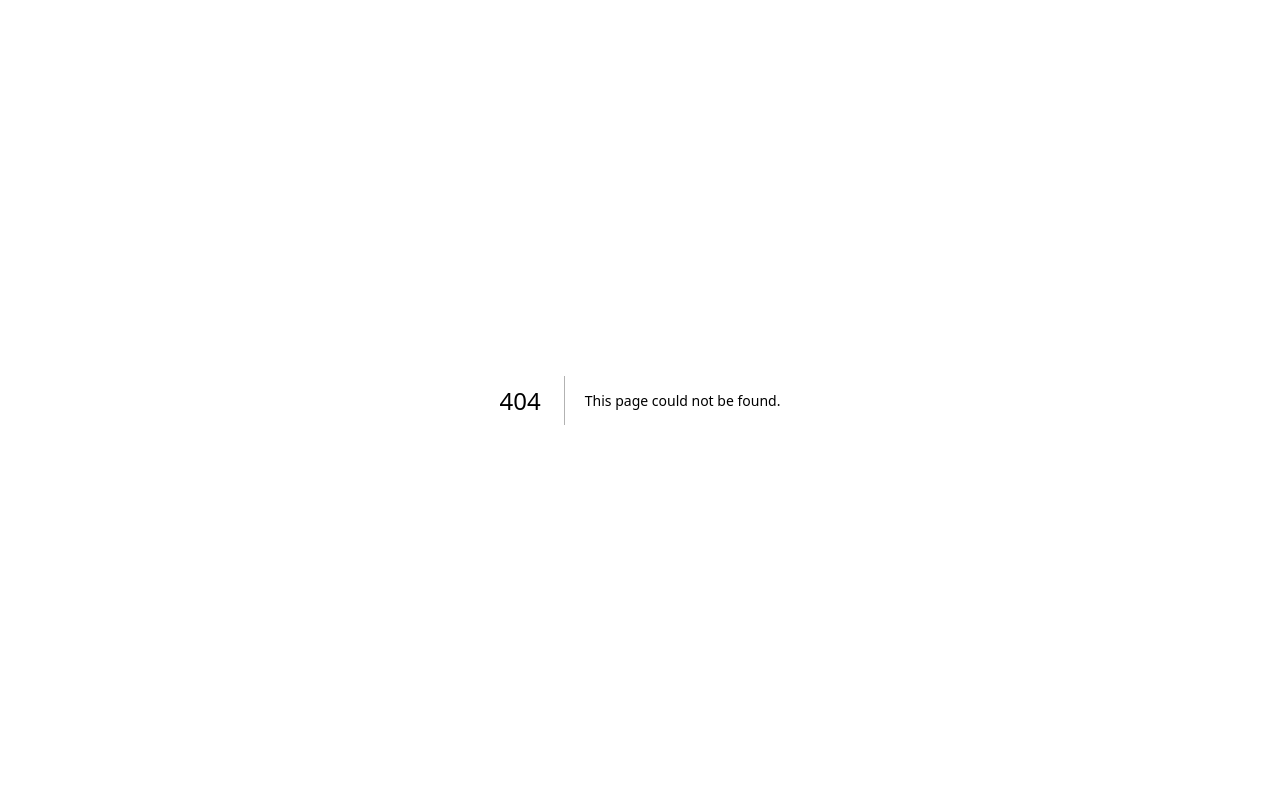
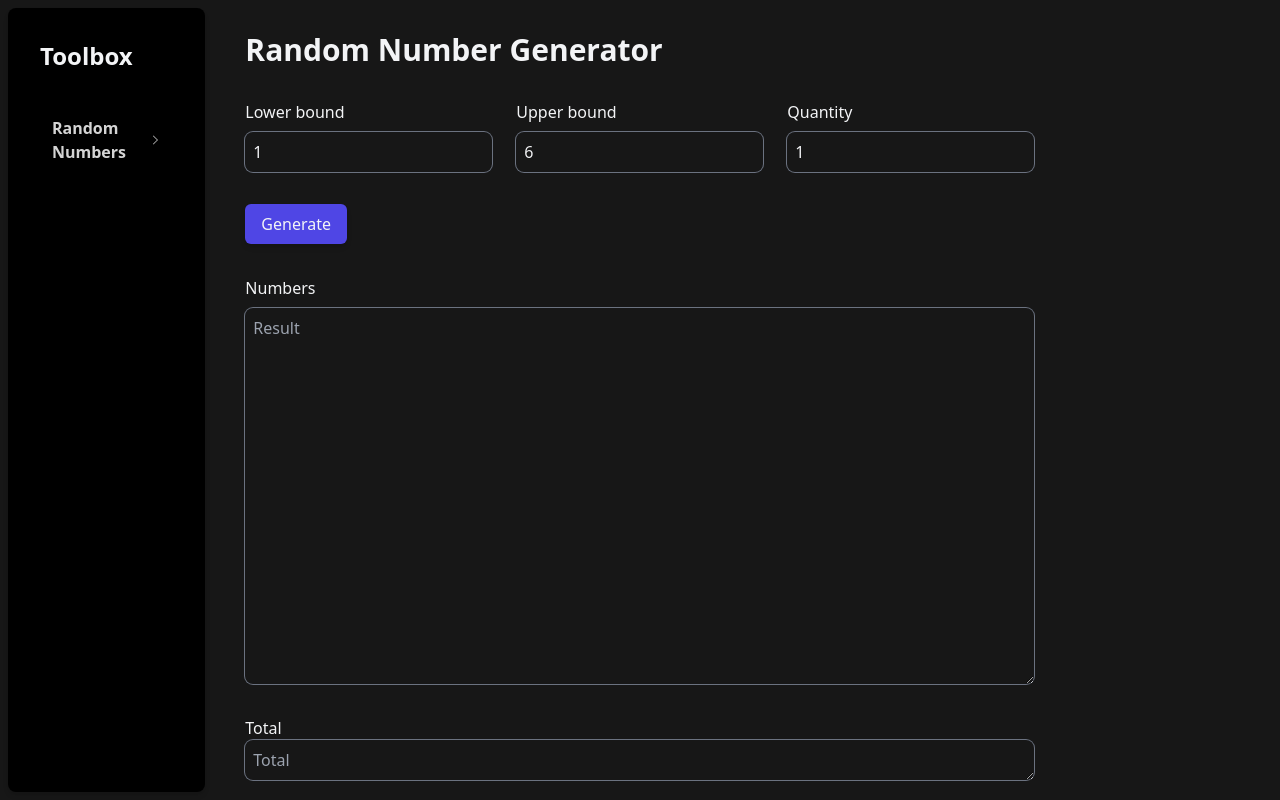
Before and after one commit to letsbuilda/toolbox.letsbuilda.dev, a Next.js app: page /random_numbers in a window 1280 px wide. Before the commit this address had no page. Built offline with nearby package versions, Linux system fonts and the light colour scheme.

Commit message:
Add random number generator UI

```diff
--- a/package.json
+++ b/package.json
@@ -15,11 +15,13 @@
     "@types/react": "18.0.28",
     "@types/react-dom": "18.0.11",
     "@vercel/analytics": "^0.1.11",
+    "axios": "^1.3.4",
     "eslint": "8.35.0",
     "eslint-config-next": "13.2.3",
     "next": "13.2.4",
     "react": "18.2.0",
     "react-dom": "18.2.0",
+    "react-icons": "^4.8.0",
     "typescript": "4.9.5"
   },
   "devDependencies": {
--- /dev/null
+++ b/src/app/components/sidebar.tsx
@@ -0,0 +1,31 @@
+import Link from "next/link";
+import { BsChevronRight } from "react-icons/bs";
+
+interface CustomlinkComponentProps {
+    name: string,
+    href: string,
+}
+
+function CustomLinkComponent({ name, href, }: CustomlinkComponentProps) {
+    return (
+        <div className="flex justify-between items-center text-neutral-300 font-bold duration-200 hover:text-indigo-400 hover:bg-neutral-800 cursor-pointer p-3 rounded-md">
+            <Link href={href}>
+                { name }
+            </Link>
+
+            <BsChevronRight />
+        </div>
+    );
+}
+
+export default function Sidebar() {
+    return (
+        <div className="flex flex-col h-full p-8 bg-black shadow-md rounded-lg">
+            <Link href="/" className="font-bold text-2xl duration-200 hover:text-indigo-400 cursor-pointer">Toolbox</Link>
+
+            <div className="flex flex-col space-y-4 mt-8">
+                <CustomLinkComponent name="Random Numbers" href="/random_numbers" />
+            </div>
+        </div>
+    );
+}
--- a/src/app/layout.tsx
+++ b/src/app/layout.tsx
@@ -1,4 +1,5 @@
 import { AnalyticsWrapper } from './components/analytics';
+import Sidebar from './components/sidebar';
 import "./globals.css";
 
 export default function RootLayout({
@@ -9,9 +10,16 @@ export default function RootLayout({
   return (
     <html>
       <head />
-      <body>
-        {children}
-        <AnalyticsWrapper />
+      <body className='bg-neutral-900 text-gray-100'>
+        <div className='flex h-screen'>
+            <div className='w-1/6 p-2'>
+                <Sidebar />
+            </div>
+            <div className='p-8'>
+                {children}
+            </div>
+            <AnalyticsWrapper />
+        </div>
       </body>
     </html>
   )
--- a/src/app/page.tsx
+++ b/src/app/page.tsx
@@ -1,3 +1,5 @@
+import Sidebar from "./components/sidebar";
+
 export default function Home() {
     return null;
 }
--- /dev/null
+++ b/src/app/random_numbers/page.tsx
@@ -0,0 +1,113 @@
+'use client'
+
+import { generateRandomNumber, GenerateRandomNumberAPIResponse } from "@/common/api";
+import { useState } from "react";
+
+interface GeneratorInputState {
+    lower_bound: string,
+    upper_bound: string,
+    quantity: string,
+}
+
+export default function RandomNumbersHome() {
+    const [state, setState] = useState<GeneratorInputState>({
+        lower_bound: "1",
+        upper_bound: "6",
+        quantity: "1",
+    });
+    const [output, setOutput] = useState<GenerateRandomNumberAPIResponse | null>(null);
+
+    function handleSubmit() {
+        generateRandomNumber(
+            Number(state.lower_bound),
+            Number(state.upper_bound),
+            Number(state.quantity),
+        )
+            .then(data => setOutput(data));
+    }
+
+    return (
+        <div className="space-y-8">
+            <h1 className="text-3xl font-semibold">Random Number Generator</h1>
+
+            <div className="flex flex-row space-x-6">
+                <div className="flex flex-col space-y-2">
+                    <label htmlFor="range_low">Lower bound</label>
+                    <input
+                        name="range_low"
+                        className="ring-1 ring-gray-500 bg-transparent focus:ring-2 focus:ring-indigo-500 outline-none p-2 rounded-lg"
+                        value={state.lower_bound}
+                        onChange={(e) => {
+                            const val = e.target.value;
+                            const num = Number(val);
+                            if(!isNaN(num)) setState({ ...state, lower_bound: num.toString()});
+                        }}
+                    />
+                </div>
+
+                <div className="flex flex-col space-y-2">
+                    <label htmlFor="range_high">Upper bound</label>
+                    <input
+                        name="range_high"
+                        className="ring-1 ring-gray-500 bg-transparent focus:ring-2 focus:ring-indigo-500 outline-none p-2 rounded-lg"
+                        value={state.upper_bound}
+                        onChange={(e) => {
+                            const val = e.target.value;
+                            const num = Number(val);
+                            if(!isNaN(num)) setState({ ...state, upper_bound: num.toString()});
+                        }}
+                    />
+                </div>
+
+                <div className="flex flex-col space-y-2">
+                    <label htmlFor="quantity">Quantity</label>
+                    <input
+                        name="quantity"
+                        className="ring-1 ring-gray-500 bg-transparent focus:ring-2 focus:ring-indigo-500 outline-none p-2 rounded-lg"
+                        value={state.quantity}
+                        onChange={(e) => {
+                            const val = e.target.value;
+                            const num = Number(val);
+                            if(!isNaN(num)) setState({ ...state, quantity: num.toString()});
+                        }}
+                    />
+                </div>
+            </div>
+
+            <div className="flex items-center">
+                <button
+                    className="bg-indigo-600 py-2 px-4 rounded-md duration-200 hover:bg-indigo-500 shadow-md"
+                    onClick={handleSubmit}
+                >
+                    Generate
+                </button>
+            </div>
+
+            <div className="flex flex-col">
+                <label htmlFor="numbers-display">Numbers</label>
+                <textarea
+                    className="mt-2 mb-8 ring-1 ring-gray-500 bg-transparent p-2 outline-none rounded-lg cursor-not-allowed"
+                    placeholder="Result"
+                    name="numbers-display"
+                    rows={15}
+                    cols={35}
+                    value={output ? output.numbers.join("\n") : ""}
+                    disabled
+                >
+                </textarea>
+
+                <label htmlFor="total-display">Total</label>
+                <textarea
+                    className="ring-1 ring-gray-500 bg-transparent p-2 outline-none rounded-lg cursor-not-allowed"
+                    placeholder="Total"
+                    name="total-display"
+                    rows={1}
+                    cols={35}
+                    value={output ? output.total : ""}
+                    disabled
+                >
+                </textarea>
+            </div>
+        </div>
+    );
+}
--- /dev/null
+++ b/src/common/api.ts
@@ -0,0 +1,19 @@
+import axios from "axios";
+axios.defaults.baseURL = "http://localhost:8000";
+
+export interface GenerateRandomNumberAPIResponse {
+    numbers: number[],
+    total: number,
+}
+export async function generateRandomNumber(
+    lowerBound: number,
+    upperBound: number,
+    quantity: number,
+) {
+    const res = await axios.post<GenerateRandomNumberAPIResponse>(`/generators/random-numbers/`, {
+        lower_bound: lowerBound,
+        upper_bound: upperBound,
+        quantity: quantity,
+    });
+    return res.data;
+}
```
Also changed, not shown: 1 other file (tests, documents, lock files or other folders).
